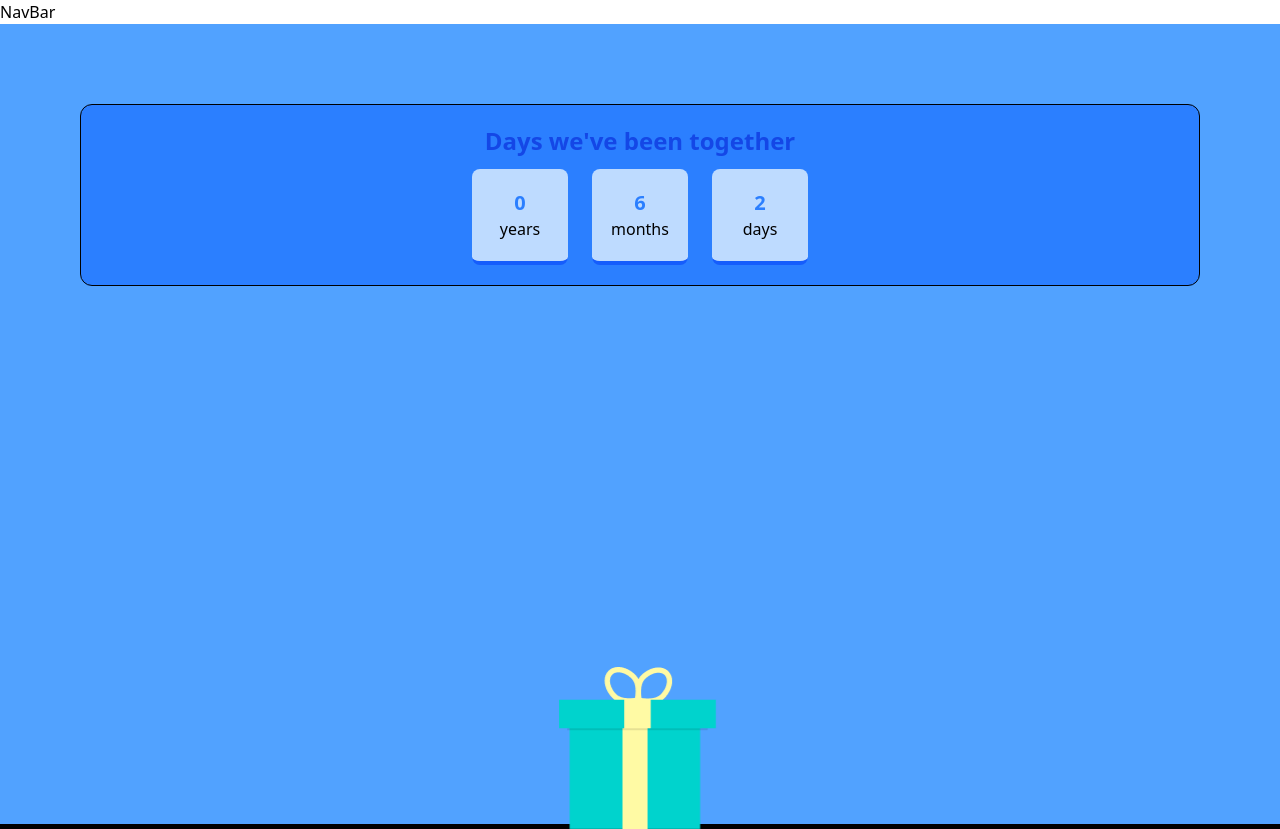
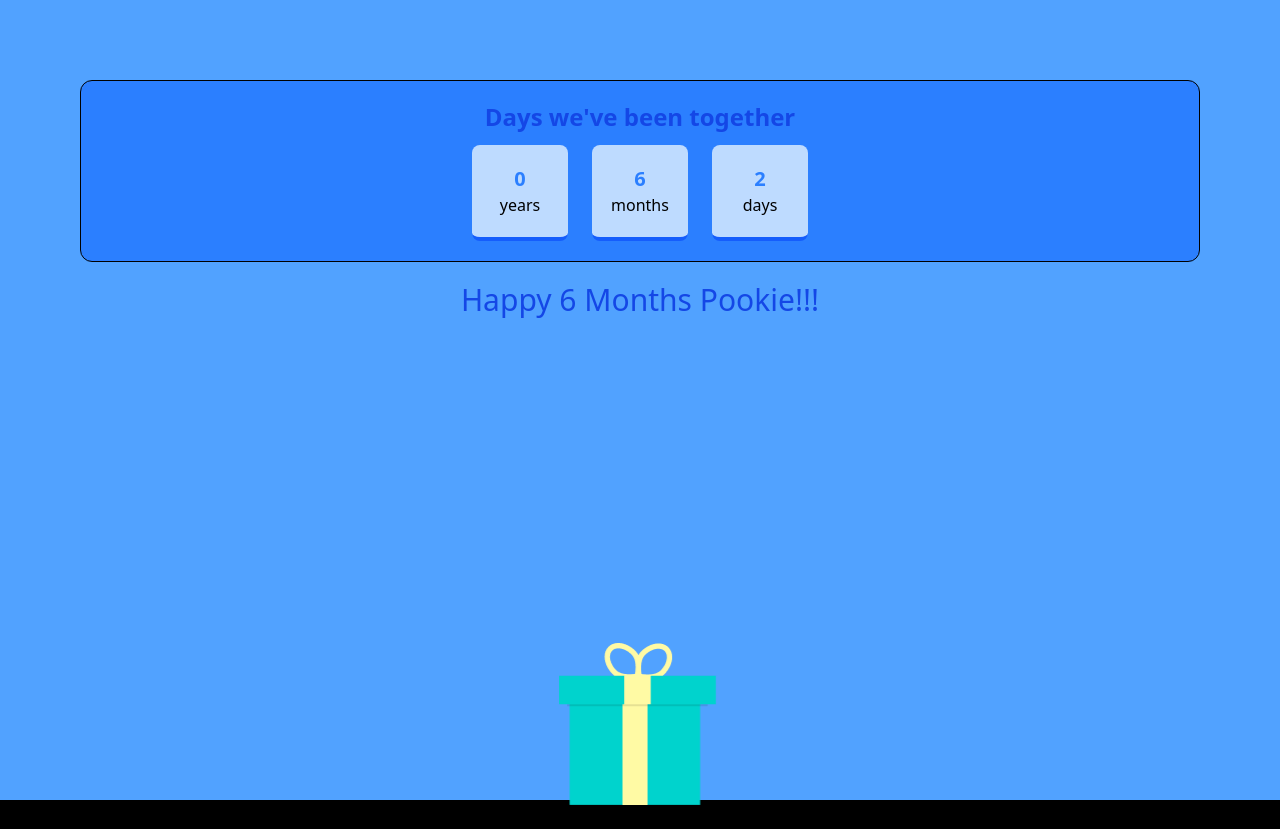
Before and after one commit to NE1NN/us, a React (Vite) app: page / in a window 1280 px wide. After the commit the page ends 805 px from the top, so only its background shows below. Built offline with nearby package versions, Linux system fonts and the light colour scheme.

Commit message:
fix jump man

```diff
--- a/src/components/GiftBox/giftbox.css
+++ b/src/components/GiftBox/giftbox.css
@@ -32,7 +32,6 @@ body {
   left: 50%;
   transform: translate(-50%);
   bottom: 0;
-  z-index: -1;
 }
 
 .lid {
--- a/src/main.tsx
+++ b/src/main.tsx
@@ -4,12 +4,10 @@ import "./index.css";
 import { BrowserRouter, Route, Routes } from "react-router";
 import Home from "./pages/Home/Home";
 import Flowers from "./pages/Flowers/Flowers";
-import NavBar from "./components/NavBar";
 
 createRoot(document.getElementById("root")!).render(
   <StrictMode>
     <BrowserRouter>
-      <NavBar />
       <Routes>
         <Route path="/" element={<Home />} />
         <Route path="/flowers" element={<Flowers />} />
--- a/src/pages/Home/Home.tsx
+++ b/src/pages/Home/Home.tsx
@@ -12,6 +12,7 @@ export default function Home() {
         <Countdown />
       </Block>
 
+      <div className="justify-center text-center text-3xl text-blue-700">Happy 6 Months Pookie!!!</div>
       <GiftBox />
     </div>
   );
```
